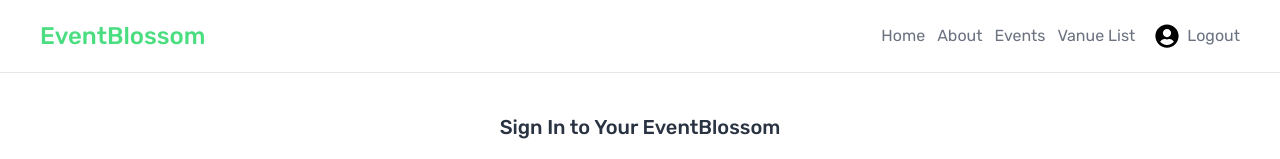
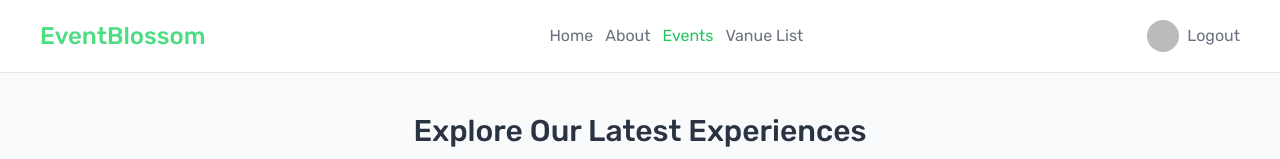
Before and after one commit to monishatBaishnab/EventBlossom, a React (Vite) app: page /events in a window 1280 px wide. Before the commit this address led to /login. Shown: the top 159 px of the page. Built offline with nearby package versions, Linux system fonts and the light colour scheme; no server answers; sample sign-in values are in the browser's storage.

Commit message:
Implement sing in with email and password. navigate home page after sign in complate.

```diff
--- a/src/authProvider/authProvider.jsx
+++ b/src/authProvider/authProvider.jsx
@@ -26,7 +26,6 @@ const AuthProvider = ({ children }) => {
         return signInWithPopup(auth, googleProvider);
     }
     const singOutUser = () => {
-        setLoadingUser(true);
         return signOut(auth, googleProvider);
     }
     const updateUser = (name, photoUrl) => {
@@ -38,10 +37,11 @@ const AuthProvider = ({ children }) => {
 
     useEffect(() => {
         // setUserError('');
-        onAuthStateChanged(auth, currentUser => {
+        const unSubcribe = onAuthStateChanged(auth, currentUser => {
             setUser(currentUser);
+            setLoadingUser(false);
         })
-        setLoadingUser(false);
+        return () => unSubcribe();
     }, [])
 
     const authInfo = {
--- a/src/layouts/LoginForm/LoginForm.jsx
+++ b/src/layouts/LoginForm/LoginForm.jsx
@@ -1,13 +1,29 @@
-import { Link } from "react-router-dom";
+import { Link, useNavigate } from "react-router-dom";
 import Input from "../../components/Input";
+import { useContext } from "react";
+import { authContext } from "../../authProvider/authProvider";
+import Toast from "../../components/Tost";
 
 const LoginForm = () => {
+    const { singInWithEmailPass, setSuccess } = useContext(authContext);
+    const navigate = useNavigate();
     const handleLogin = e => {
         e.preventDefault();
         const form = new FormData(e.currentTarget);
         const email = form.get('email');
         const password = form.get('password');
-        console.log(email, password);
+        singInWithEmailPass(email, password)
+            .then(() => {
+                setSuccess('Sign Up Successfull.');
+                navigate('/');
+            })
+            .catch(err => {
+                const error = err.message.slice(17, -2);
+                Toast.fire({
+                    icon: 'error',
+                    title: error
+                })
+            })
     }
     return (
         <div className="c-container">
--- a/src/layouts/Navbar/Navbar.jsx
+++ b/src/layouts/Navbar/Navbar.jsx
@@ -17,7 +17,7 @@ const Navbar = () => {
                 <div className={`
                 absolute top-0 bg-white w-56 border-r transition-all
                 ${open === true ? 'visible opacity-100 left-0' : 'invisible opacity-0 -left-10'}
-                md:w-auto md:border-r-0 md:bg-transparent bottom-0 md:static md:visible md:opacity-100 md:ml-auto md:mr-5
+                md:w-auto md:border-r-0 md:bg-transparent bottom-0 md:static md:visible md:opacity-100
                 `}>
                     <div className="flex items-center justify-between p-5 pb-0 md:hidden">
                         <Link className="text-xl  text-green-400 font-medium">EventBlossom</Link>
@@ -26,13 +26,19 @@ const Navbar = () => {
                     <ul className="flex gap-3 flex-col p-5 md:p-0 md:flex-row">
                         <li><NavLink className={({ isActive, isPending }) => isActive ? 'text-green-500' : isPending ? 'text-green-500' : 'text-gray-500 transition-all hover:text-green-500'} to='/'>Home</NavLink></li>
                         <li><NavLink className={({ isActive, isPending }) => isActive ? 'text-green-500' : isPending ? 'text-green-500' : 'text-gray-500 transition-all hover:text-green-500'} to='/about'>About</NavLink></li>
-                        <li><NavLink className={({ isActive, isPending }) => isActive ? 'text-green-500' : isPending ? 'text-green-500' : 'text-gray-500 transition-all hover:text-green-500'} to='/events'>Events</NavLink></li>
-                        <li><NavLink className={({ isActive, isPending }) => isActive ? 'text-green-500' : isPending ? 'text-green-500' : 'text-gray-500 transition-all hover:text-green-500'} to='/vanueList'>Vanue List</NavLink></li>
+                        {user !== null &&
+                            <>
+                                <li><NavLink className={({ isActive, isPending }) => isActive ? 'text-green-500' : isPending ? 'text-green-500' : 'text-gray-500 transition-all hover:text-green-500'} to='/events'>Events</NavLink></li>
+                                <li><NavLink className={({ isActive, isPending }) => isActive ? 'text-green-500' : isPending ? 'text-green-500' : 'text-gray-500 transition-all hover:text-green-500'} to='/vanueList'>Vanue List</NavLink></li>
+                            </>
+                        }
                     </ul>
                 </div>
                 <div className="flex gap-2 items-center">
                     <div className="text-2xl">
-                        <FaUserCircle />
+                        {
+                            user !== null ? <img className="w-8 h-auto rounded-full" src={user?.photoURL} /> : <FaUserCircle />
+                        }
                     </div>
                     {
                         user !== null ?
--- a/src/layouts/RegesterForm/RegesterForm.jsx
+++ b/src/layouts/RegesterForm/RegesterForm.jsx
@@ -49,7 +49,13 @@ const RegesterForm = () => {
             .then(() => {
                 updateUser(name, photoUrl)
                     .then()
-                    .catch(err => console.log(err.message))
+                    .catch(err => {
+                        const error = err.message.slice(17, -2);
+                        Toast.fire({
+                            icon: 'error',
+                            title: error
+                        })
+                    })
                 setSuccess('Sign Up Successfull.');
                 navigate('/');
             })
--- a/src/pages/Home/Home.jsx
+++ b/src/pages/Home/Home.jsx
@@ -7,13 +7,12 @@ import Testimonials from "../../layouts/Testimonials/Testimonials";
 import { authContext } from "../../authProvider/authProvider";
 
 const Home = () => {
-    const {success, setSuccess} = useContext(authContext);
+    const { success, setSuccess } = useContext(authContext);
     if (success !== '') {
         Toast.fire({
             icon: 'success',
             title: success
         })
-        setSuccess('');
     }
     return (
         <div className="">
@@ -21,6 +20,9 @@ const Home = () => {
             <Services />
             <Pricing />
             <Testimonials />
+            {
+                success !== '' && setSuccess('')
+            }
         </div>
     );
 };
--- a/src/pages/Root/Root.jsx
+++ b/src/pages/Root/Root.jsx
@@ -2,12 +2,15 @@ import { Outlet, useNavigation } from "react-router-dom";
 import Navbar from "../../layouts/Navbar/Navbar";
 import Footer from "../../layouts/Footer/Footer";
 import Loading from "../../layouts/Loading/Loading";
+import { useContext } from "react";
+import { authContext } from "../../authProvider/authProvider";
 
 const Root = () => {
     const { state } = useNavigation();
-
+    const { loadingUser } = useContext(authContext);
     return (
         <div>
+            {loadingUser == true && <Loading />}
             <Navbar />
             {state === 'loading' ? <Loading /> : <Outlet />}
             <Footer />
--- a/src/privateRoute/privateRoute.jsx
+++ b/src/privateRoute/privateRoute.jsx
@@ -2,14 +2,18 @@ import { useContext } from "react";
 import { authContext } from "../authProvider/authProvider";
 import { Navigate } from "react-router-dom";
 import PropTypes from 'prop-types'
+import Loading from "../layouts/Loading/Loading";
 
-const PrivateRoute = ({children}) => {
-    const { user } = useContext(authContext);
-    console.log(user);
-    if(!user){
-        return <Navigate to='/login' />
+const PrivateRoute = ({ children }) => {
+    const { user, loadingUser } = useContext(authContext);
+
+    if (loadingUser === true) {
+        return <Loading />
     }
-    return children;
+    if (user !== null) {
+        return children;
+    }
+    return <Navigate to='/login' />
 };
 
 PrivateRoute.propTypes = {
--- a/src/routes/routes.jsx
+++ b/src/routes/routes.jsx
@@ -44,7 +44,7 @@ const routes = createBrowserRouter([
             },
             {
                 path: '/eventDetails/:eventId',
-                element: <EventDetails />
+                element: <PrivateRoute><EventDetails /></PrivateRoute>
             }
         ]
     }
```
